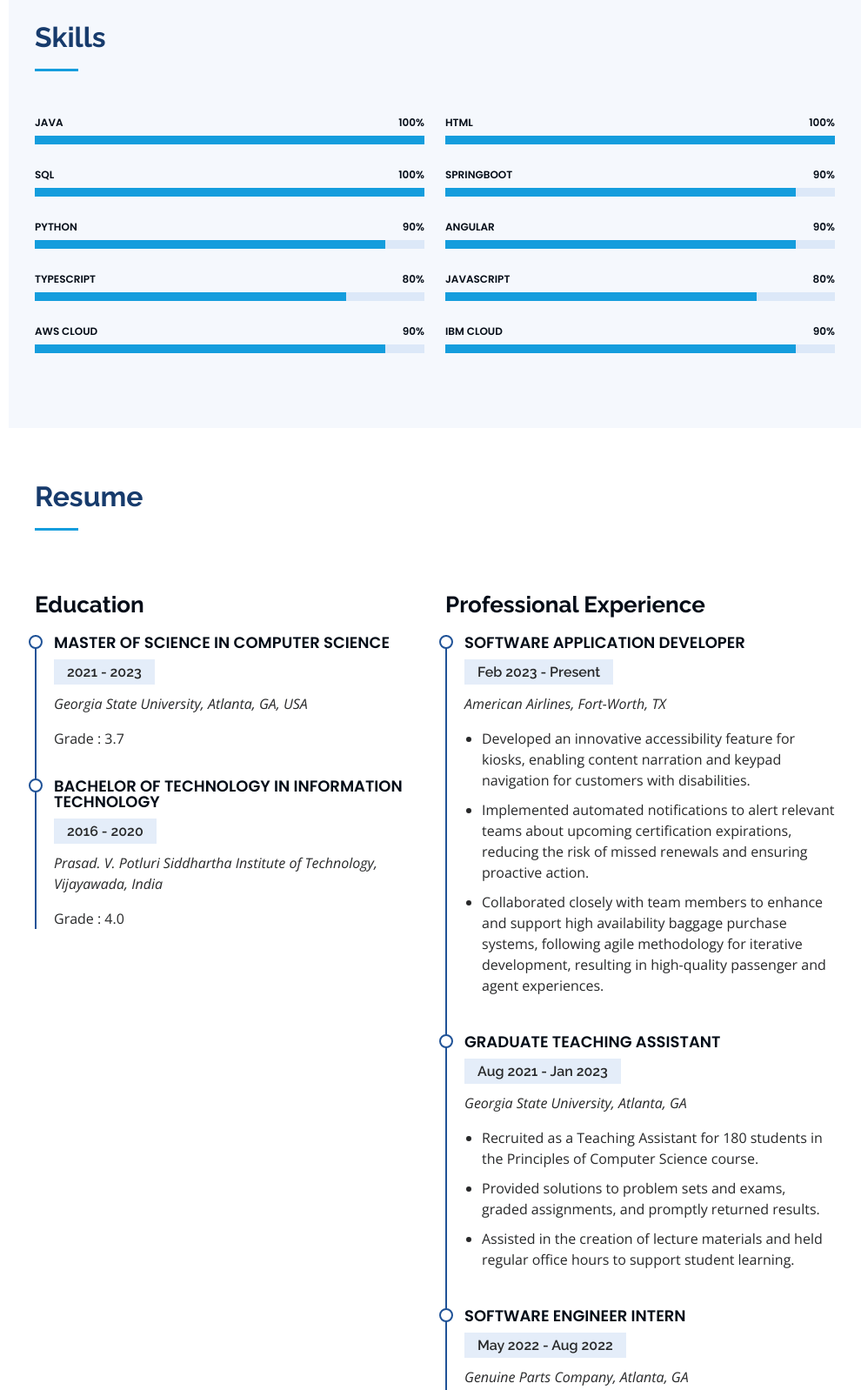
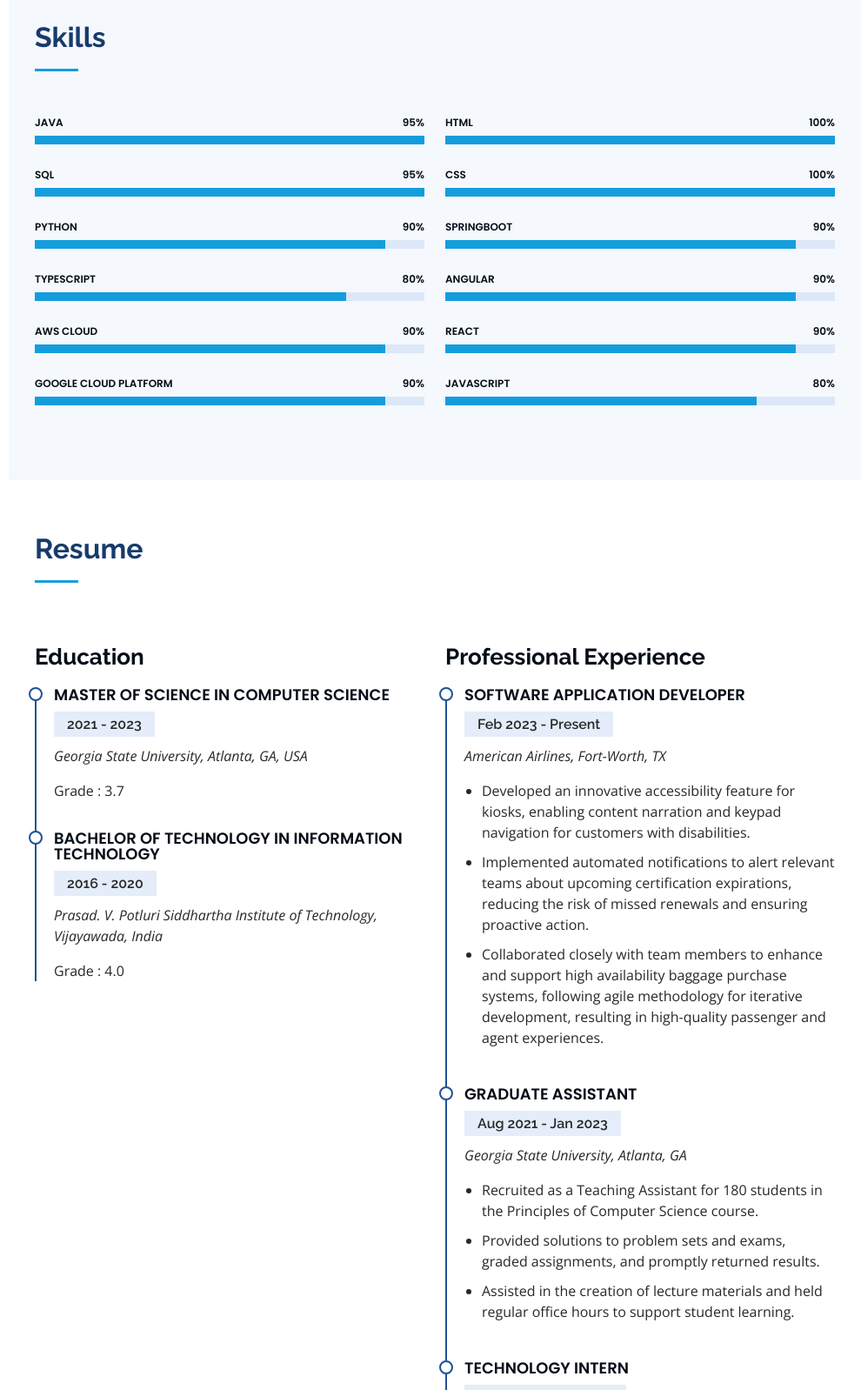
Before and after one commit to pcthotakura/portfolio, a plain HTML site: page index.html in a window 1280 px wide. Shown: the part 1520-3118 px from the top of the page at 87% size, without its empty margins (290-1280 px from the left). Drawn offline with nearby package versions, Linux system fonts and the light colour scheme.

Commit message:
updated changes

```diff
--- a/index.html
+++ b/index.html
@@ -130,14 +130,14 @@
           <div class="col-lg-6" data-aos="fade-up">
 
             <div class="progress">
-              <span class="skill">Java <i class="val">100%</i></span>
+              <span class="skill">Java <i class="val">95%</i></span>
               <div class="progress-bar-wrap">
                 <div class="progress-bar" role="progressbar" aria-valuenow="100" aria-valuemin="0" aria-valuemax="100"></div>
               </div>
             </div>
 
             <div class="progress">
-              <span class="skill">SQL <i class="val">100%</i></span>
+              <span class="skill">SQL <i class="val">95%</i></span>
               <div class="progress-bar-wrap">
                 <div class="progress-bar" role="progressbar" aria-valuenow="100" aria-valuemin="0" aria-valuemax="100"></div>
               </div>
@@ -164,12 +164,26 @@
               </div>
             </div>
 
+            <div class="progress">
+              <span class="skill">Google Cloud Platform <i class="val">90%</i></span>
+              <div class="progress-bar-wrap">
+                <div class="progress-bar" role="progressbar" aria-valuenow="90" aria-valuemin="0" aria-valuemax="100"></div>
+              </div>
+            </div>
+
           </div>
 
           <div class="col-lg-6" data-aos="fade-up" data-aos-delay="100">
 
             <div class="progress">
               <span class="skill">HTML <i class="val">100%</i></span>
+              <div class="progress-bar-wrap">
+                <div class="progress-bar" role="progressbar" aria-valuenow="100" aria-valuemin="0" aria-valuemax="100"></div>
+              </div>
+            </div>
+
+            <div class="progress">
+              <span class="skill">CSS <i class="val">100%</i></span>
               <div class="progress-bar-wrap">
                 <div class="progress-bar" role="progressbar" aria-valuenow="100" aria-valuemin="0" aria-valuemax="100"></div>
               </div>
@@ -190,16 +204,16 @@
             </div>
 
             <div class="progress">
-              <span class="skill">JavaScript <i class="val">80%</i></span>
+              <span class="skill">React<i class="val">90%</i></span>
               <div class="progress-bar-wrap">
-                <div class="progress-bar" role="progressbar" aria-valuenow="80" aria-valuemin="0" aria-valuemax="100"></div>
+                <div class="progress-bar" role="progressbar" aria-valuenow="90" aria-valuemin="0" aria-valuemax="100"></div>
               </div>
             </div>
 
             <div class="progress">
-              <span class="skill">IBM Cloud <i class="val">90%</i></span>
+              <span class="skill">JavaScript <i class="val">80%</i></span>
               <div class="progress-bar-wrap">
-                <div class="progress-bar" role="progressbar" aria-valuenow="90" aria-valuemin="0" aria-valuemax="100"></div>
+                <div class="progress-bar" role="progressbar" aria-valuenow="80" aria-valuemin="0" aria-valuemax="100"></div>
               </div>
             </div>
 
@@ -245,7 +259,7 @@
               </ul>
             </div>
             <div class="resume-item">
-              <h4>Graduate Teaching Assistant</h4>
+              <h4>Graduate Assistant</h4>
               <h5>Aug 2021 - Jan 2023</h5>
               <p><em>Georgia State University, Atlanta, GA</em></p>
               <ul>
@@ -255,7 +269,7 @@
               </ul>
             </div>
             <div class="resume-item">
-              <h4>Software Engineer Intern</h4>
+              <h4>Technology Intern</h4>
               <h5>May 2022 - Aug 2022</h5>
               <p><em>Genuine Parts Company, Atlanta, GA</em></p>
               <ul>
@@ -266,17 +280,17 @@
               </ul>
             </div>
             <div class="resume-item">
-              <h4>Associate Software Engineer</h4>
+              <h4>Software Engineer</h4>
               <h5>Dec 2019 - Aug 2021</h5>
               <p><em>Cagpemini Technolgy Services Limited, Bangalore, India</em></p>
               <ul>
                 <li>Created and deployed websites and mobile applications from initial conception to final delivery.</li>
-                <li>Demonstrated hands-on expertise in Angular, JavaScript, Typescript, HTML, CSS to execute and craft different operations on web applications, with the objective of improving user experience through carefully designed and executed implementations.</li>
+                <li>Demonstrated hands-on expertise developing interactive websites and dashboards to execute and craft different operations on web applications of Disney Cruise Services, with the objective of improving user experience through carefully designed and executed implementations</li>
                 <li>Engaged in agile methodologies and successfully accomplished various client stories based on sprint planning.</li>
               </ul>
             </div>
             <div class="resume-item">
-              <h4>Software Engineer Intern</h4>
+              <h4>Software Engineer - Intern</h4>
               <h5>Apr 2018 - Oct 2018</h5>
               <p><em>Infosys, Bangalore, India</em></p>
               <ul>
```
